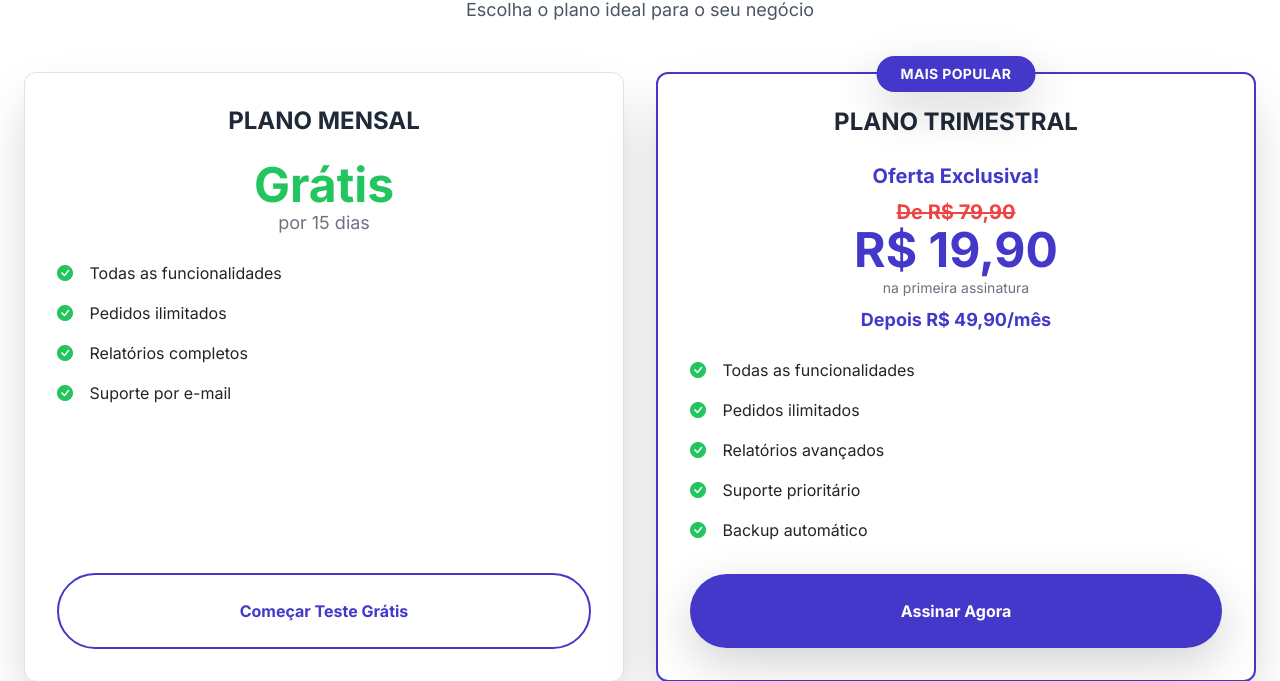
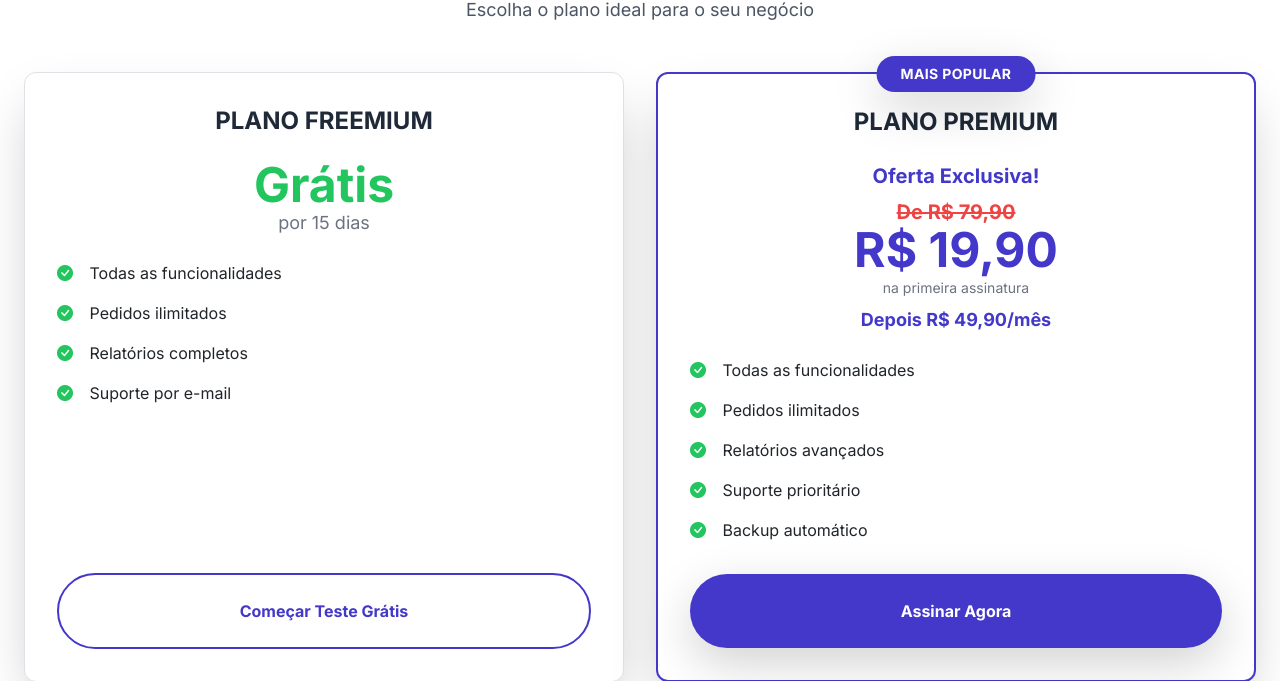
Before and after one commit to CanalCineflix/deliveryaceito, a Flask app: page / in a window 1280 px wide. Shown: the part 3493-4174 px from the top of the page. Run offline with Flask 3, Linux system fonts and the light colour scheme; grey boxes labelled with a size stand in for pictures from a placeholder-image service; some libraries are stand-ins or nearby versions.

Commit message:
Update index.html

```diff
--- a/templates/index.html
+++ b/templates/index.html
@@ -287,7 +287,7 @@
             <div class="w-full lg:w-1/2 flex">
                 <div class="bg-white card shadow-2xl rounded-xl border border-gray-200 card-feature flex-1 p-8 flex flex-col justify-between">
                     <div>
-                        <h4 class="card-title font-extrabold text-2xl text-gray-800 mb-6 text-center">PLANO MENSAL</h4>
+                        <h4 class="card-title font-extrabold text-2xl text-gray-800 mb-6 text-center">PLANO FREEMIUM</h4>
                         <div class="font-bold text-green-500 mb-6 text-5xl text-center">
                             Grátis
                             <small class="block text-lg font-medium text-gray-500">por 15 dias</small>
@@ -312,7 +312,7 @@
                         MAIS POPULAR
                     </div>
                     <div>
-                        <h4 class="card-title font-extrabold text-2xl text-gray-800 mb-6 text-center">PLANO TRIMESTRAL</h4>
+                        <h4 class="card-title font-extrabold text-2xl text-gray-800 mb-6 text-center">PLANO PREMIUM</h4>
                         <div class="my-4 text-center">
                             <h3 class="text-xl text-indigo-700 font-bold mb-2">Oferta Exclusiva!</h3>
                             <p class="text-red-500 text-xl font-bold line-through">
```
